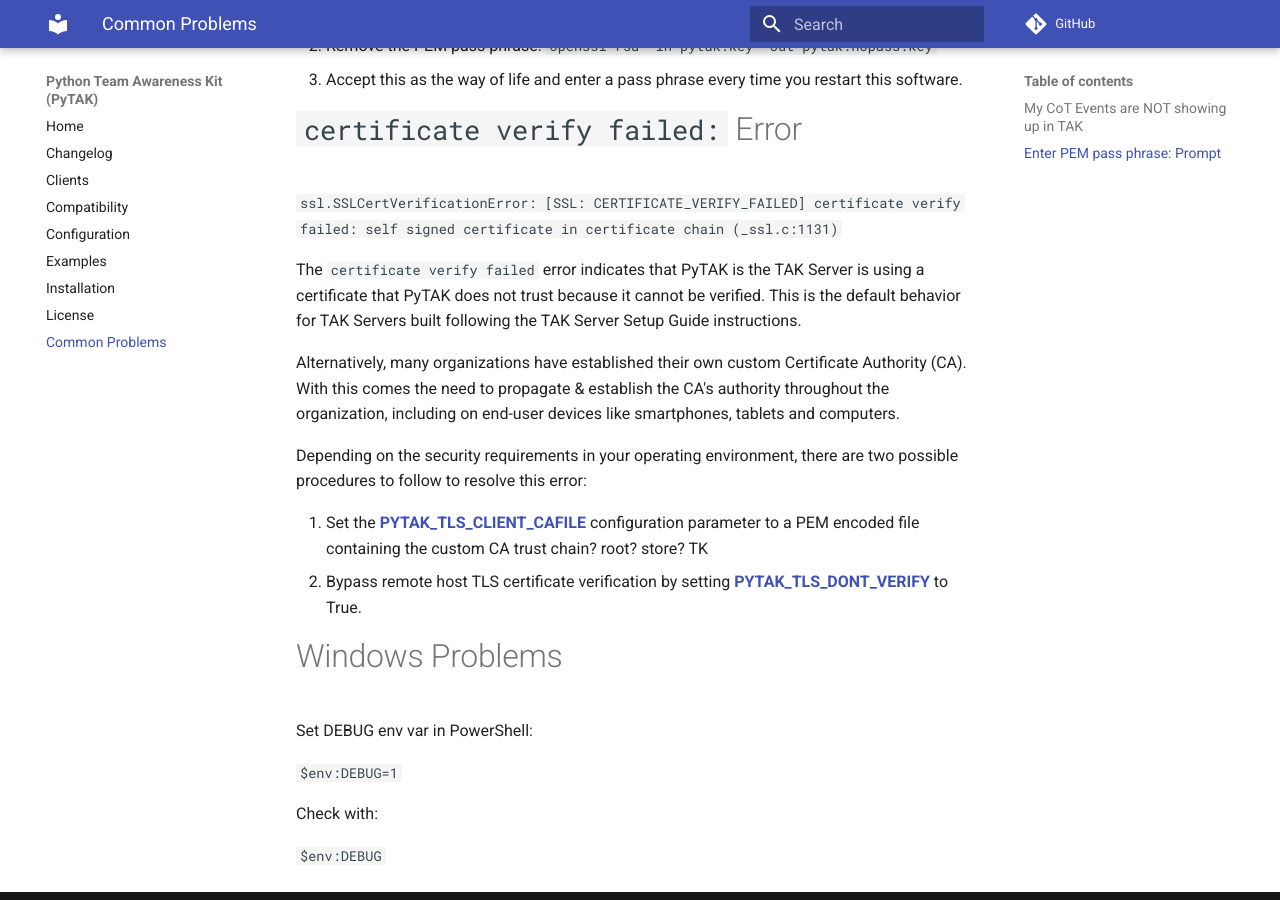
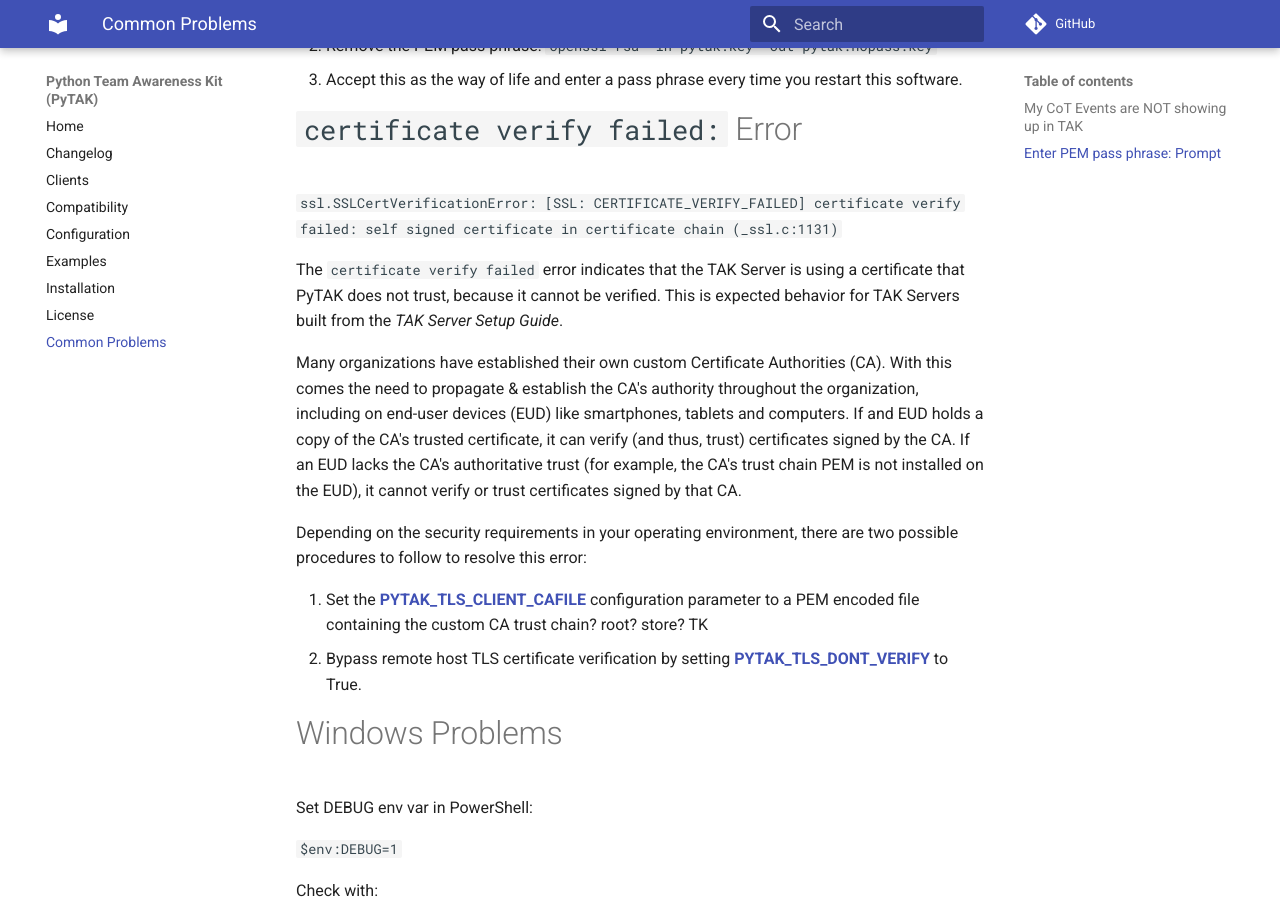
Before and after one commit to snstac/pytak, an MkDocs documentation site: the page built from docs/troubleshooting.md, in a window 1280 px wide and 900 px high, scrolled down 677 px. Built offline with MkDocs 1.6.1 and Material for MkDocs 9.7.7, drawn with Linux system fonts in a browser that asks for light colours; comment, search, counter and statistics services are not loaded.

Commit message:
fixed cert wording

```diff
--- a/docs/troubleshooting.md
+++ b/docs/troubleshooting.md
@@ -23,9 +23,9 @@
 
 `ssl.SSLCertVerificationError: [SSL: CERTIFICATE_VERIFY_FAILED] certificate verify failed: self signed certificate in certificate chain (_ssl.c:1131)`
 
-The `certificate verify failed` error indicates that PyTAK is the TAK Server is using a certificate that PyTAK does not trust because it cannot be verified. This is the default behavior for TAK Servers built following the TAK Server Setup Guide instructions.
+The `certificate verify failed` error indicates that the TAK Server is using a certificate that PyTAK does not trust, because it cannot be verified. This is expected behavior for TAK Servers built from the *TAK Server Setup Guide*.
 
-Alternatively, many organizations have established their own custom Certificate Authority (CA). With this comes the need to propagate & establish the CA's authority throughout the organization, including on end-user devices like smartphones, tablets and computers.
+Many organizations have established their own custom Certificate Authorities (CA). With this comes the need to propagate & establish the CA's authority throughout the organization, including on end-user devices (EUD) like smartphones, tablets and computers. If and EUD holds a copy of the CA's trusted certificate, it can verify (and thus, trust) certificates signed by the CA. If an EUD lacks the CA's authoritative trust (for example, the CA's trust chain PEM is not installed on the EUD), it cannot verify or trust certificates signed by that CA.
 
 Depending on the security requirements in your operating environment, there are two possible procedures to follow to resolve this error:
 
```
